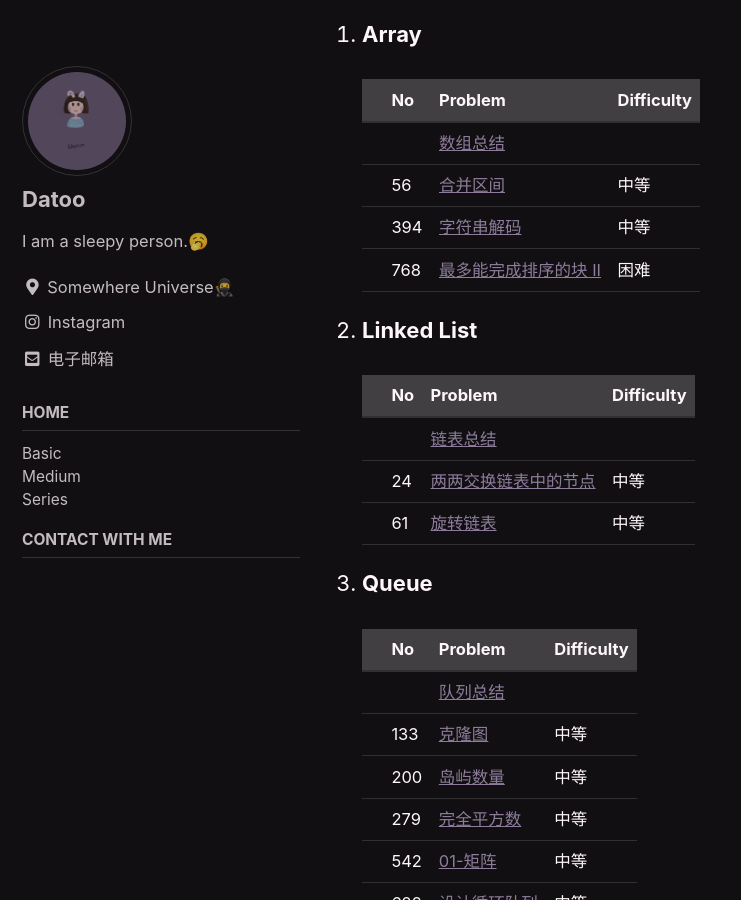
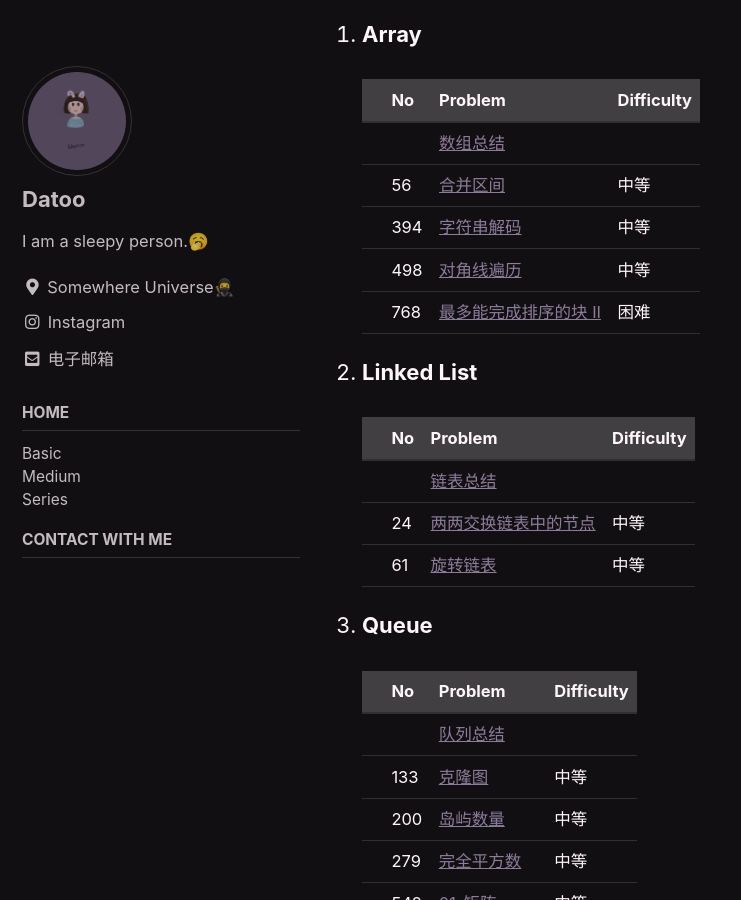
Before and after one commit to DaToo-J/DaToo-J.GitHub.io, a Jekyll site: the page built from index.md, in a window 1280 px wide and 900 px high, scrolled down 477 px. Shown: the whole window, without its empty margins (0-741 px from the left). Built offline with Jekyll 4.4.1, drawn with Linux system fonts in a browser that asks for light colours; cached includes are drawn as plain includes.

Commit message:
update index.md and add gitignore

```diff
--- a/index.md
+++ b/index.md
@@ -18,8 +18,9 @@ sidebar:
     |     | No  | Problem                                                                   | Difficulty |
     | --- | --- | ------------------------------------------------------------------------- | ---------- |
     |     |     | [数组总结](./_posts/2021-02-03-list-summary.md)                           |            |
-    |     | 56 | [合并区间](./_posts/2021-02-17-merge-intervals.md)                        | 中等       |
+    |     | 56  | [合并区间](./_posts/2021-02-17-merge-intervals.md)                        | 中等       |
     |     | 394 | [字符串解码](./_posts/2021-02-06-decode-string.md)                        | 中等       |
+    |     | 498 | [对角线遍历](./_posts/2021-02-18-diagonal-traverse.md)                    | 中等       |
     |     | 768 | [最多能完成排序的块 II](./_posts/2021-02-07-max-chunks-to-make-sorted.md) | 困难       |
 
 2. **Linked List**
```
Also changed, not shown: 1 other file.
